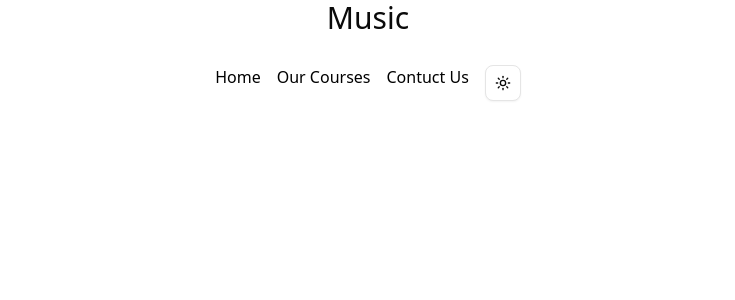
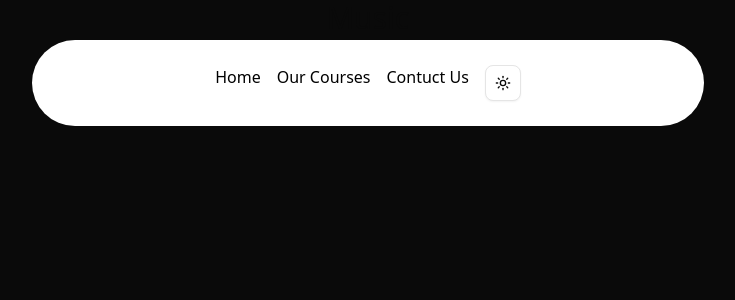
Before and after one commit to MdNoor300/Music_next, a Next.js app: page / in a window 1280 px wide. Shown: the top 300 px of the page, without its empty margins (272-1007 px from the left). Built offline with nearby package versions, Linux system fonts and the light colour scheme.

Commit message:
navbar section done

```diff
--- a/src/app/layout.tsx
+++ b/src/app/layout.tsx
@@ -36,7 +36,10 @@
             enableSystem
             disableTransitionOnChange
           >
+            <div className="relative w-full flex items-center justify-center">
             <Navbar />
+
+            </div>
             {children}
           </ThemeProvider>
         </body>
--- a/src/app/page.tsx
+++ b/src/app/page.tsx
@@ -1,6 +1,10 @@
+import { main } from "motion/react-client";
 
 export default function Home() {
   return (
-        <h1 className="text-3xl text-center items-center"> Music</h1>
+    <main className="min-h-screen bg-black/[0.96] antialiased bg-grid-white/[0.02]">
+              <h1 className="text-3xl text-center items-center"> Music</h1>
+
+    </main>
   );
 }
--- a/src/components/ui/navbar-menu.tsx
+++ b/src/components/ui/navbar-menu.tsx
@@ -38,7 +38,7 @@
           animate={{ opacity: 1, scale: 1, y: 0 }}
           transition={transition}
         >
-          {active === item && (
+          {active === item && children && (
             <div className="absolute top-[calc(100%_+_1.2rem)] left-1/2 transform -translate-x-1/2 pt-4">
               <motion.div
                 transition={transition}
```
